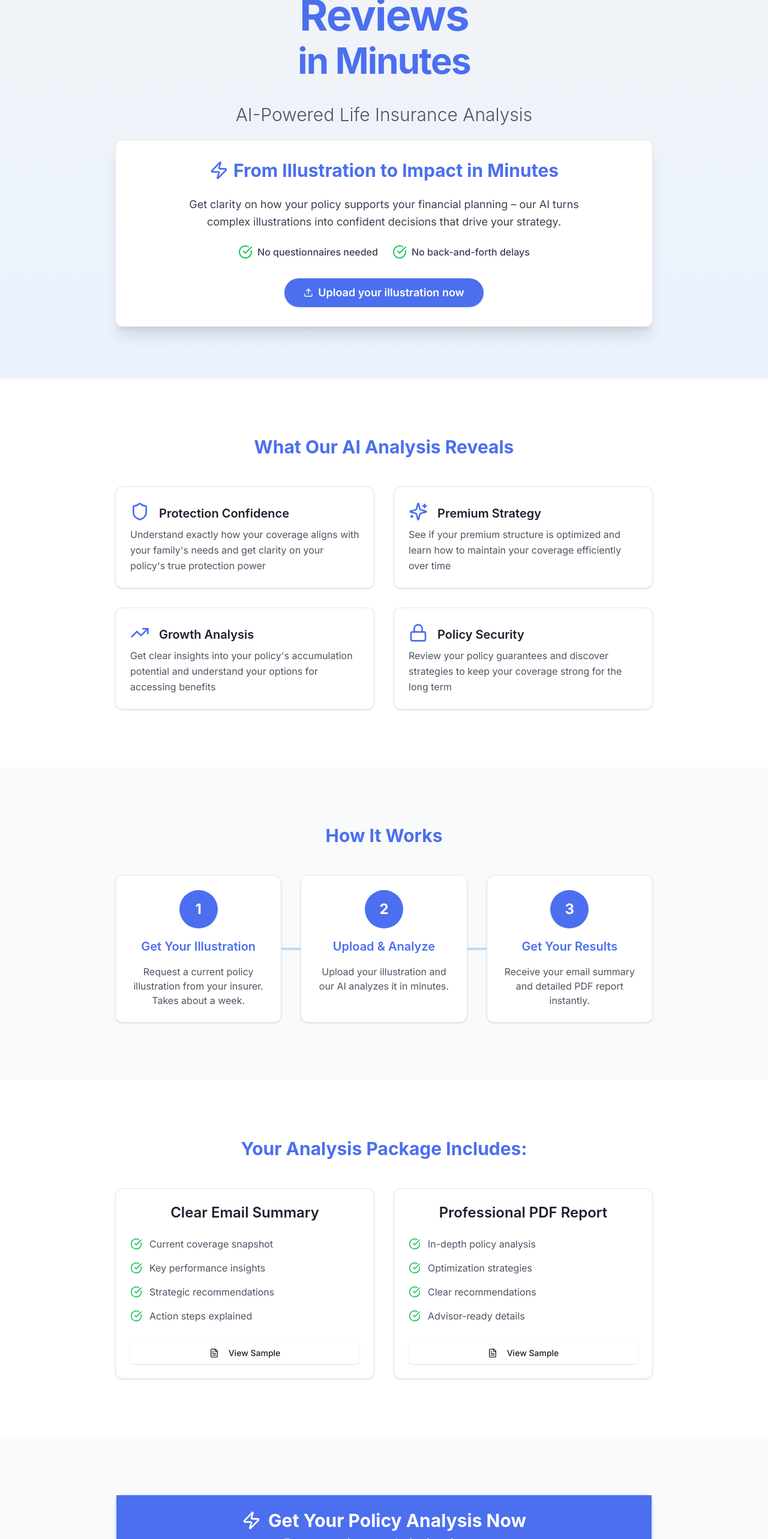
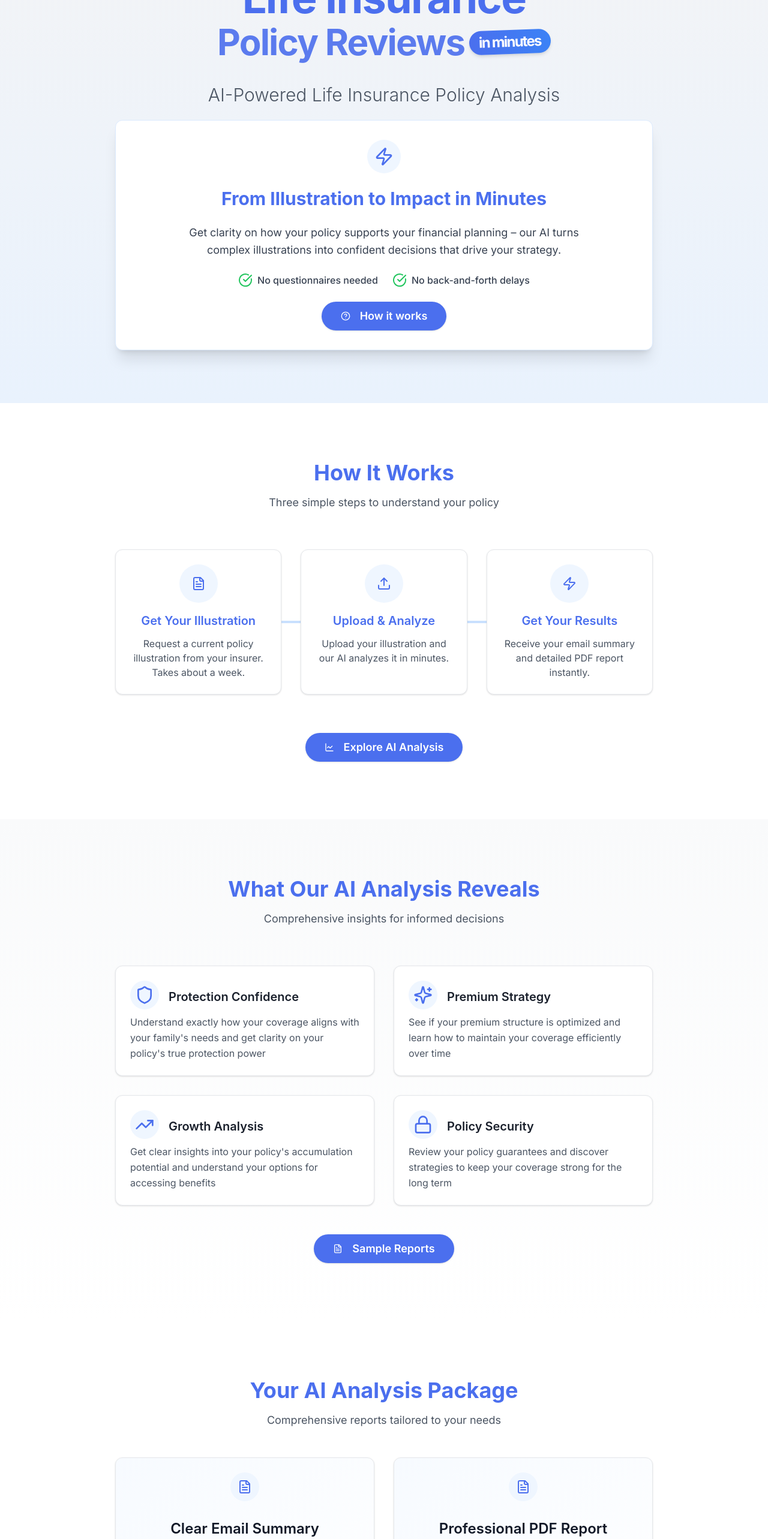
Before and after one commit to itsgabeover/dashboard-copy, a Next.js app: page / in a window 1280 px wide. Shown: the part 234-2800 px from the top of the page at 60% size. Built offline with nearby package versions, Linux system fonts and the light colour scheme.

Commit message:
Update Hero.tsx

```diff
--- a/components/Hero.tsx
+++ b/components/Hero.tsx
@@ -1,6 +1,19 @@
 "use client"
 
-import { Upload, FileText, CheckCircle, Zap, ArrowRight, Shield, Sparkles, TrendingUp, Lock } from "lucide-react"
+import {
+  Upload,
+  FileText,
+  CheckCircle,
+  Zap,
+  ArrowRight,
+  Shield,
+  Sparkles,
+  TrendingUp,
+  Lock,
+  HelpCircle,
+  LineChart,
+  ChevronRight,
+} from "lucide-react"
 import Link from "next/link"
 import { useRouter } from "next/navigation"
 import { Button } from "@/components/ui/button"
@@ -14,28 +27,52 @@ export const Hero: FC = () => {
     router.push(`/view-pdf?pdfUrl=/${pdfUrl}`)
   }
 
+  const scrollToSection = (elementId: string) => {
+    const element = document.getElementById(elementId)
+    element?.scrollIntoView({ behavior: "smooth" })
+  }
+
   return (
-         <section className="w-full" aria-labelledby="hero-title">
+    <section className="w-full relative" aria-labelledby="hero-title">
+      {/* Advisor Banner */}
+      <div className="bg-gradient-to-r from-blue-50 via-blue-100 to-blue-50 text-blue-700 py-2 px-4 text-center border-b border-blue-100/50">
+        <Link
+          href="/advisor-demo"
+          className="text-base font-medium hover:underline inline-flex items-center gap-2 transition-colors hover:text-blue-800"
+        >
+          Financial Advisor? Schedule a Demo <ChevronRight className="w-4 h-4" />
+        </Link>
+      </div>
+
       {/* Hero Section */}
       <div className="min-h-screen flex items-center justify-center bg-gradient-to-b from-gray-100 to-blue-100/50 py-16">
         <div className="container mx-auto px-4 sm:px-6 lg:px-8">
           <div className="flex flex-col items-center space-y-6 text-center max-w-4xl mx-auto">
             <h1
               id="hero-title"
-                className="text-4xl md:text-6xl lg:text-7xl font-bold text-[#4B6FEE] mb-4 tracking-tight"
+              className="text-4xl md:text-6xl lg:text-7xl font-bold text-[#4B6FEE] mb-4 tracking-tight flex flex-col items-center"
             >
-                Life Insurance Policy Reviews
-                <br />
-                <span className="text-3xl md:text-5xl lg:text-6xl">in Minutes</span>
+              <span className="mb-2">Life Insurance</span>
+              <span className="flex items-center gap-2">
+                <span className="text-3xl md:text-5xl lg:text-6xl opacity-90">Policy Reviews</span>
+                <span className="bg-gradient-to-r from-[#4B6FEE] to-blue-500 text-white text-lg md:text-xl lg:text-2xl px-4 py-1 rounded-full transform -rotate-2 shadow-md font-bold">
+                  in minutes
+                </span>
+              </span>
             </h1>
-              <h2 className="text-xl md:text-3xl mb-12 text-gray-600 font-light">AI-Powered Life Insurance Analysis</h2>
-              <Card className="w-full bg-white shadow-xl hover:shadow-2xl transition-shadow duration-300">
+            <h2 className="text-xl md:text-3xl mb-12 text-gray-600 font-light">
+              AI-Powered Life Insurance Policy Analysis
+            </h2>
+            <Card className="w-full bg-white shadow-xl hover:shadow-2xl transition-all duration-300 border-blue-100">
               <CardContent className="p-8">
-                  <h3 className="text-2xl md:text-3xl font-bold mb-6 text-[#4B6FEE] flex items-center justify-center">
-                    <Zap className="w-8 h-8 mr-2" aria-hidden="true" />
+                <div className="flex flex-col items-center space-y-6">
+                  <div className="rounded-full bg-blue-50 p-3">
+                    <Zap className="w-8 h-8 text-[#4B6FEE]" aria-hidden="true" />
+                  </div>
+                  <h3 className="text-2xl md:text-3xl font-bold text-[#4B6FEE]">
                     From Illustration to Impact in Minutes
                   </h3>
-                  <p className="text-gray-700 mb-6 text-lg leading-relaxed max-w-2xl mx-auto">
+                  <p className="text-gray-700 text-lg leading-relaxed max-w-2xl">
                     Get clarity on how your policy supports your financial planning – our AI turns complex illustrations
                     into confident decisions that drive your strategy.
                   </p>
@@ -50,49 +87,111 @@ export const Hero: FC = () => {
                     </div>
                   </div>
                   <Button
-                    asChild
-                    className="mt-8 bg-[#4B6FEE] hover:bg-blue-700 text-white px-8 py-6 rounded-full text-lg font-semibold"
+                    onClick={() => scrollToSection("how-it-works")}
+                    className="mt-4 bg-[#4B6FEE] hover:bg-blue-700 text-white px-8 py-6 rounded-full text-lg font-semibold transition-all duration-300 hover:transform hover:scale-105"
                   >
-                    <Link href="/upload" className="flex items-center gap-2">
-                      <Upload className="w-6 h-6" aria-hidden="true" />
-                      Upload your illustration now
-                    </Link>
+                    <HelpCircle className="w-6 h-6 mr-2" aria-hidden="true" />
+                    How it works
                   </Button>
+                </div>
               </CardContent>
             </Card>
           </div>
         </div>
       </div>
 
-        {/* Benefits Section */}
-        <div className="py-24 bg-white">
+      {/* How It Works Section */}
+      <div id="how-it-works" className="py-24 bg-white relative">
         <div className="container mx-auto px-4 sm:px-6 lg:px-8">
           <div className="max-w-4xl mx-auto">
-              <h2 className="text-2xl md:text-3xl font-bold text-center text-[#4B6FEE] mb-12">
-                What Our AI Analysis Reveals
-              </h2>
+            <div className="text-center mb-16 space-y-4">
+              <h2 className="text-3xl md:text-4xl font-bold text-[#4B6FEE]">How It Works</h2>
+              <p className="text-gray-600 text-lg">Three simple steps to understand your policy</p>
+            </div>
+
+            <div className="relative">
+              <div className="absolute top-1/2 left-0 right-0 h-1 bg-gradient-to-r from-blue-100 via-blue-200 to-blue-100 transform -translate-y-1/2 hidden md:block"></div>
+              <div className="grid md:grid-cols-3 gap-8 relative z-10">
+                {[
+                  {
+                    step: 1,
+                    title: "Get Your Illustration",
+                    description: "Request a current policy illustration from your insurer. Takes about a week.",
+                    icon: <FileText className="w-6 h-6" />,
+                  },
+                  {
+                    step: 2,
+                    title: "Upload & Analyze",
+                    description: "Upload your illustration and our AI analyzes it in minutes.",
+                    icon: <Upload className="w-6 h-6" />,
+                  },
+                  {
+                    step: 3,
+                    title: "Get Your Results",
+                    description: "Receive your email summary and detailed PDF report instantly.",
+                    icon: <Zap className="w-6 h-6" />,
+                  },
+                ].map((item) => (
+                  <Card
+                    key={item.step}
+                    className="text-center transition-all duration-300 hover:shadow-lg bg-white group hover:-translate-y-1"
+                  >
+                    <CardContent className="p-6">
+                      <div className="bg-blue-50 text-[#4B6FEE] rounded-full p-4 w-16 h-16 mx-auto mb-4 flex items-center justify-center text-xl font-bold group-hover:bg-[#4B6FEE] group-hover:text-white transition-colors duration-300">
+                        {item.icon}
+                      </div>
+                      <h3 className="text-xl font-semibold mb-3 text-[#4B6FEE]">{item.title}</h3>
+                      <p className="text-gray-600">{item.description}</p>
+                    </CardContent>
+                  </Card>
+                ))}
+              </div>
+            </div>
+
+            <div className="mt-16 flex flex-col items-center space-y-8">
+              <Button
+                onClick={() => scrollToSection("ai-analysis")}
+                className="bg-[#4B6FEE] hover:bg-blue-700 text-white px-8 py-6 rounded-full text-lg font-semibold group transition-all duration-300 hover:transform hover:scale-105"
+              >
+                <LineChart className="w-6 h-6 mr-2 group-hover:animate-pulse" aria-hidden="true" />
+                Explore AI Analysis
+              </Button>
+            </div>
+          </div>
+        </div>
+      </div>
+
+      {/* Benefits Section */}
+      <div id="ai-analysis" className="py-24 bg-gradient-to-b from-gray-50 to-white relative overflow-hidden">
+        <div className="container mx-auto px-4 sm:px-6 lg:px-8">
+          <div className="max-w-4xl mx-auto">
+            <div className="text-center mb-16 space-y-4">
+              <h2 className="text-3xl md:text-4xl font-bold text-[#4B6FEE]">What Our AI Analysis Reveals</h2>
+              <p className="text-gray-600 text-lg">Comprehensive insights for informed decisions</p>
+            </div>
+
             <div className="grid md:grid-cols-2 gap-8">
               {[
                 {
-                    icon: <Shield className="h-8 w-8 text-[#4B6FEE]" />,
+                  icon: <Shield className="h-8 w-8" />,
                   title: "Protection Confidence",
                   description:
                     "Understand exactly how your coverage aligns with your family's needs and get clarity on your policy's true protection power",
                 },
                 {
-                    icon: <Sparkles className="h-8 w-8 text-[#4B6FEE]" />,
+                  icon: <Sparkles className="h-8 w-8" />,
                   title: "Premium Strategy",
                   description:
                     "See if your premium structure is optimized and learn how to maintain your coverage efficiently over time",
                 },
                 {
-                    icon: <TrendingUp className="h-8 w-8 text-[#4B6FEE]" />,
+                  icon: <TrendingUp className="h-8 w-8" />,
                   title: "Growth Analysis",
                   description:
                     "Get clear insights into your policy's accumulation potential and understand your options for accessing benefits",
                 },
                 {
-                    icon: <Lock className="h-8 w-8 text-[#4B6FEE]" />,
+                  icon: <Lock className="h-8 w-8" />,
                   title: "Policy Security",
                   description:
                     "Review your policy guarantees and discover strategies to keep your coverage strong for the long term",
@@ -100,10 +199,14 @@ export const Hero: FC = () => {
               ].map((item, index) => (
                 <Card
                   key={index}
-                    className="transition-all hover:shadow-lg bg-white transform hover:scale-105 duration-300"
+                  className="group transition-all duration-300 hover:shadow-lg bg-white transform hover:scale-102"
                 >
                   <CardHeader className="flex flex-row items-center gap-4 pb-2">
+                    <div className="p-2 rounded-full bg-blue-50 group-hover:bg-[#4B6FEE] transition-colors duration-300">
+                      <div className="text-[#4B6FEE] group-hover:text-white transition-colors duration-300">
                         {item.icon}
+                      </div>
+                    </div>
                     <h3 className="text-xl font-semibold">{item.title}</h3>
                   </CardHeader>
                   <CardContent>
@@ -112,136 +215,112 @@ export const Hero: FC = () => {
                 </Card>
               ))}
             </div>
-            </div>
-          </div>
-        </div>
-
-        {/* Process Section */}
-        <div className="py-24 bg-gray-50">
-          <div className="container mx-auto px-4 sm:px-6 lg:px-8">
-            <div className="max-w-4xl mx-auto">
-              <h2 className="text-2xl md:text-3xl font-bold text-center text-[#4B6FEE] mb-12">How It Works</h2>
-              <div className="relative">
-                <div className="absolute top-1/2 left-0 right-0 h-1 bg-blue-200 transform -translate-y-1/2 hidden md:block"></div>
-                <div className="grid md:grid-cols-3 gap-8 relative z-10">
-                  {[
-                    {
-                      step: 1,
-                      title: "Get Your Illustration",
-                      description: "Request a current policy illustration from your insurer. Takes about a week.",
-                    },
-                    {
-                      step: 2,
-                      title: "Upload & Analyze",
-                      description: "Upload your illustration and our AI analyzes it in minutes.",
-                    },
-                    {
-                      step: 3,
-                      title: "Get Your Results",
-                      description: "Receive your email summary and detailed PDF report instantly.",
-                    },
-                  ].map((item) => (
-                    <Card key={item.step} className="text-center transition-all hover:shadow-lg bg-white">
-                      <CardContent className="pt-6">
-                        <div className="bg-[#4B6FEE] text-white rounded-full p-4 w-16 h-16 mx-auto mb-4 flex items-center justify-center text-2xl font-bold">
-                          {item.step}
-                        </div>
-                        <h3 className="text-xl font-semibold mb-4 text-[#4B6FEE]">{item.title}</h3>
-                        <p className="text-gray-600">{item.description}</p>
-                      </CardContent>
-                    </Card>
-                  ))}
-                </div>
+            <div className="flex justify-center mt-12">
+              <Button
+                onClick={() => scrollToSection("sample-reports")}
+                className="bg-[#4B6FEE] hover:bg-blue-700 text-white px-8 py-6 rounded-full text-lg font-semibold group transition-all duration-300 hover:transform hover:scale-105"
+              >
+                <FileText className="w-6 h-6 mr-2 group-hover:animate-pulse" aria-hidden="true" />
+                Sample Reports
+              </Button>
             </div>
           </div>
         </div>
       </div>
 
-        {/* Package Section */}
-        <div className="py-24 bg-white">
+      {/* Combined Sample Reports and CTA Section */}
+      <div id="sample-reports" className="py-24 bg-white relative">
         <div className="container mx-auto px-4 sm:px-6 lg:px-8">
-            <div className="max-w-4xl mx-auto">
-              <h2 className="text-2xl md:text-3xl font-bold text-center text-[#4B6FEE] mb-12">
-                Your Analysis Package Includes:
-              </h2>
+          <div className="max-w-4xl mx-auto space-y-16">
+            {/* Sample Reports */}
+            <div>
+              <div className="text-center mb-12 space-y-4">
+                <h2 className="text-3xl md:text-4xl font-bold text-[#4B6FEE]">Your AI Analysis Package</h2>
+                <p className="text-gray-600 text-lg">Comprehensive reports tailored to your needs</p>
+              </div>
+
               <div className="grid md:grid-cols-2 gap-8">
-                <Card className="transition-all hover:shadow-lg bg-white">
-                  <CardHeader>
-                    <h3 className="text-2xl font-semibold text-center">Clear Email Summary</h3>
-                  </CardHeader>
-                  <CardContent>
-                    <ul className="space-y-4">
                 {[
+                  {
+                    title: "Clear Email Summary",
+                    features: [
                       "Current coverage snapshot",
                       "Key performance insights",
                       "Strategic recommendations",
                       "Action steps explained",
-                      ].map((item) => (
-                        <li key={item} className="flex items-center gap-3">
-                          <CheckCircle className="text-green-500 h-5 w-5 flex-shrink-0" />
-                          <span className="text-gray-600">{item}</span>
+                    ],
+                    sample: "sample_reports/SAMPLE_CLIENT_SUMMARY.pdf",
+                  },
+                  {
+                    title: "Professional PDF Report",
+                    features: [
+                      "In-depth policy analysis",
+                      "Optimization strategies",
+                      "Clear recommendations",
+                      "Advisor-ready details",
+                    ],
+                    sample: "sample_reports/SAMPLE_POLICY_REVIEW.pdf",
+                  },
+                ].map((item, index) => (
+                  <Card
+                    key={index}
+                    className="group transition-all duration-300 hover:shadow-xl bg-white hover:-translate-y-1 relative overflow-hidden"
+                  >
+                    <div className="absolute inset-0 bg-gradient-to-br from-blue-50/50 to-transparent rounded-lg" />
+                    <CardHeader className="relative pb-0">
+                      <div className="flex items-center justify-center mb-6">
+                        <div className="rounded-full bg-blue-50 p-3 group-hover:bg-[#4B6FEE] transition-colors duration-300">
+                          <FileText className="h-6 w-6 text-[#4B6FEE] group-hover:text-white transition-colors duration-300" />
+                        </div>
+                      </div>
+                      <h3 className="text-2xl font-semibold text-center text-gray-900">{item.title}</h3>
+                    </CardHeader>
+                    <CardContent className="relative pt-6">
+                      <ul className="space-y-4">
+                        {item.features.map((feature) => (
+                          <li key={feature} className="flex items-center gap-3 group/item">
+                            <div className="flex-shrink-0 rounded-full p-1 transition-colors duration-300 group-hover/item:bg-green-50">
+                              <CheckCircle className="text-green-500 h-5 w-5" />
+                            </div>
+                            <span className="text-gray-600 transition-colors duration-300 group-hover/item:text-gray-900">
+                              {feature}
+                            </span>
                           </li>
                         ))}
                       </ul>
                       <Button
-                      onClick={() => handleViewSample("sample_reports/SAMPLE_CLIENT_SUMMARY.pdf")}
-                      className="w-full mt-8"
+                        onClick={() => handleViewSample(item.sample)}
+                        className="w-full mt-8 bg-[#4B6FEE] hover:bg-blue-600 text-white transition-all duration-300 group-hover:transform group-hover:scale-102"
                       >
                         <FileText className="w-5 h-5 mr-2" />
                         View Sample
                       </Button>
                     </CardContent>
                   </Card>
-
-                <Card className="transition-all hover:shadow-lg bg-white">
-                  <CardHeader>
-                    <h3 className="text-2xl font-semibold text-center">Professional PDF Report</h3>
-                  </CardHeader>
-                  <CardContent>
-                    <ul className="space-y-4">
-                      {[
-                        "In-depth policy analysis",
-                        "Optimization strategies",
-                        "Clear recommendations",
-                        "Advisor-ready details",
-                      ].map((item) => (
-                        <li key={item} className="flex items-center gap-3">
-                          <CheckCircle className="text-green-500 h-5 w-5 flex-shrink-0" />
-                          <span className="text-gray-600">{item}</span>
-                        </li>
                 ))}
-                    </ul>
-                    <Button
-                      onClick={() => handleViewSample("sample_reports/SAMPLE_POLICY_REVIEW.pdf")}
-                      className="w-full mt-8"
-                    >
-                      <FileText className="w-5 h-5 mr-2" />
-                      View Sample
-                    </Button>
-                  </CardContent>
-                </Card>
-              </div>
-            </div>
               </div>
             </div>
 
-        {/* Final CTA Section */}
-        <div className="py-24 bg-gray-50">
-          <div className="container mx-auto px-4 sm:px-6 lg:px-8">
-            <div className="max-w-4xl mx-auto">
-              <Card className="border-2 border-blue-100 bg-white">
-                <CardHeader className="text-center bg-[#4B6FEE] text-white">
-                  <div className="flex items-center justify-center gap-3">
+            {/* CTA Card */}
+            <Card className="border-2 border-blue-100 bg-white transform transition-all duration-300 hover:shadow-xl hover:-translate-y-1 overflow-hidden">
+              <CardHeader className="text-center bg-gradient-to-r from-[#4B6FEE] to-blue-500 text-white p-8">
+                <div className="flex items-center justify-center gap-3 mb-2">
+                  <div className="rounded-full bg-white/10 p-2 transition-transform duration-300 group-hover:scale-110">
                     <Zap className="w-8 h-8" />
+                  </div>
                   <h2 className="text-2xl md:text-3xl font-bold">Get Your Policy Analysis Now</h2>
                 </div>
-                  <p className="text-xl mt-2">From questions to clarity in minutes</p>
+                <p className="text-xl text-blue-100">From questions to clarity in minutes</p>
               </CardHeader>
-                <CardContent className="flex justify-center p-8">
-                  <Button asChild size="lg" className="bg-green-600 hover:bg-green-700 text-lg px-8 py-6 rounded-full">
+              <CardContent className="flex justify-center p-8 bg-gradient-to-b from-white to-blue-50/30">
+                <Button
+                  asChild
+                  size="lg"
+                  className="bg-green-600 hover:bg-green-700 text-lg px-8 py-6 rounded-full transition-all duration-300 hover:scale-105 shadow-lg hover:shadow-xl"
+                >
                   <Link href="/upload" className="flex items-center gap-2">
                     Start My Analysis
-                      <ArrowRight className="w-5 h-5" />
+                    <ArrowRight className="w-5 h-5 transition-transform duration-300 group-hover:translate-x-1" />
                   </Link>
                 </Button>
               </CardContent>
```
Lines whose indentation alone changed are shown as unchanged.
